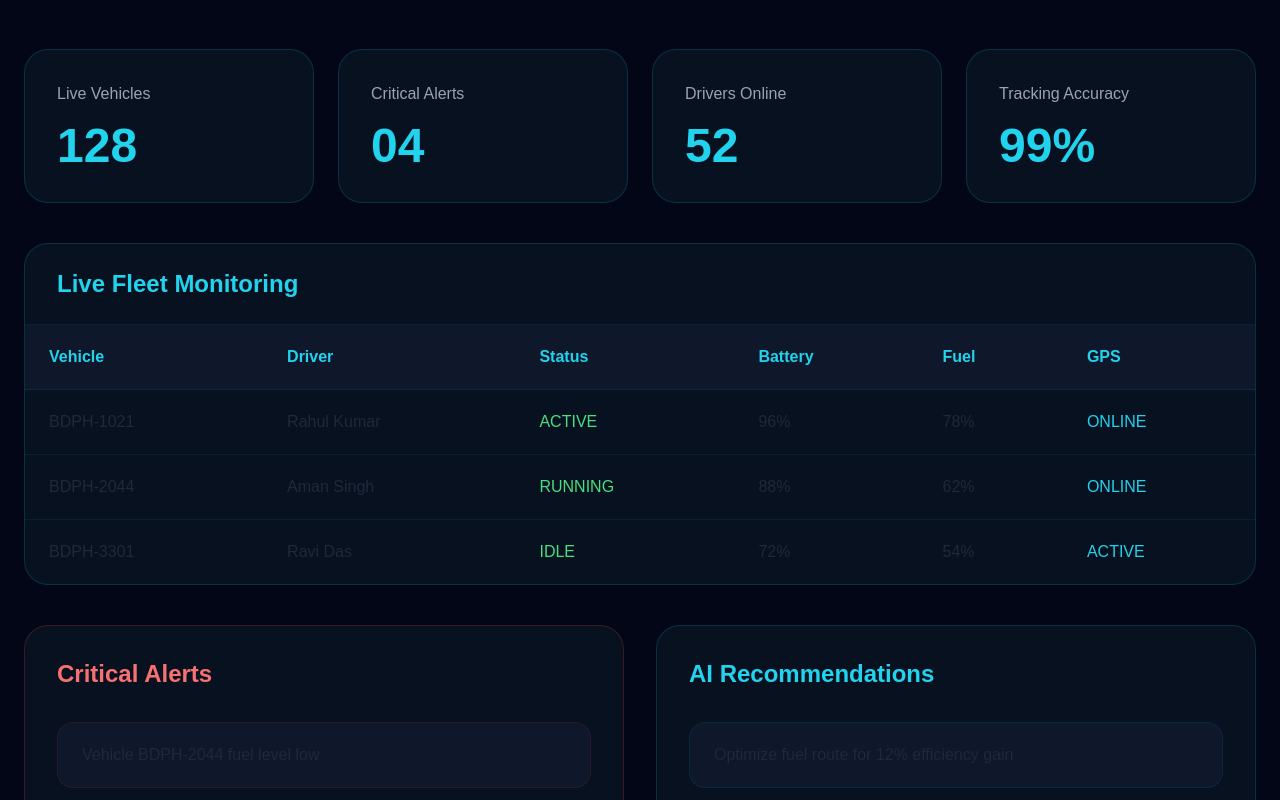
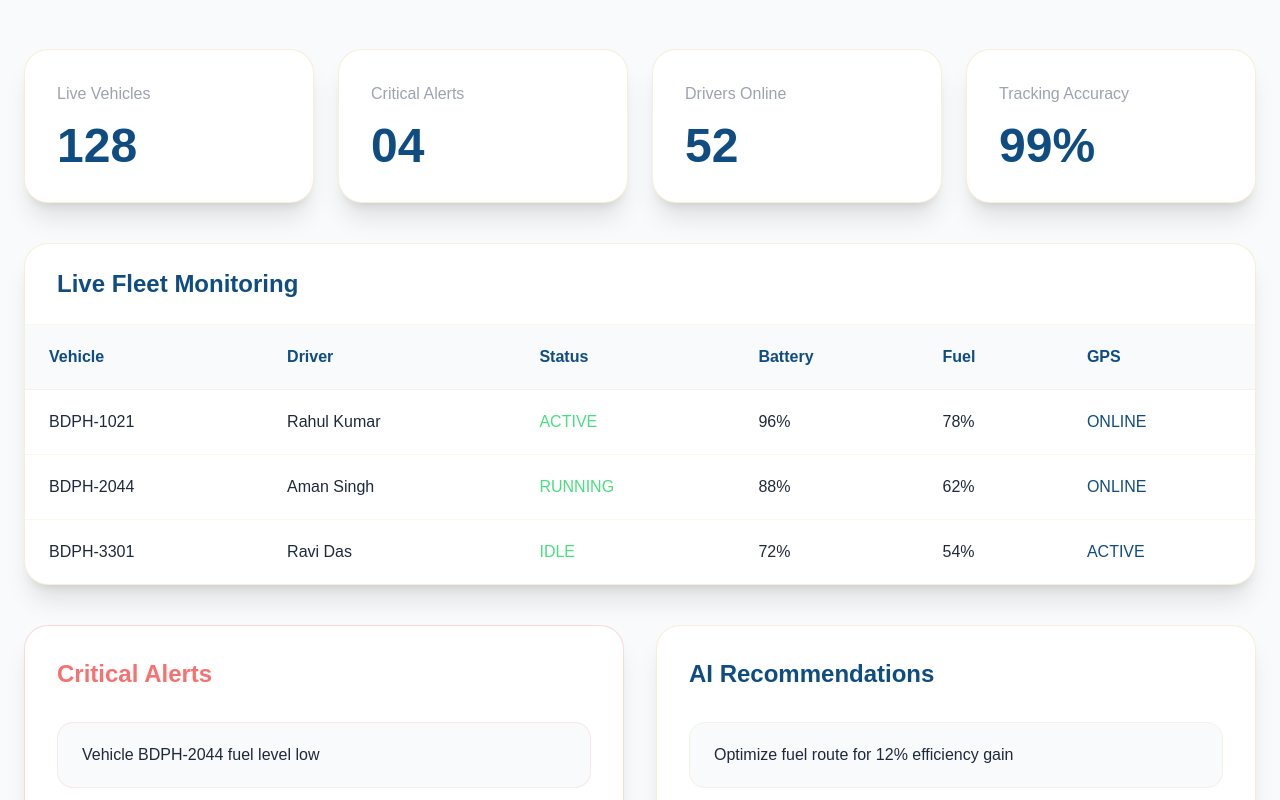
Before and after one commit to pritam1991verma/bdph-fleet-intelligence, a React (Vite) app: page / in a window 1280 px wide. Shown: the part 3860-4660 px from the top of the page. Built offline with nearby package versions, Linux system fonts and the light colour scheme.

Commit message:
Update ControlPanel.tsx

```diff
--- a/src/components/ControlPanel.tsx
+++ b/src/components/ControlPanel.tsx
@@ -3,13 +3,13 @@ import { motion } from "framer-motion";
 function ControlPanel() {
   return (
 
-    <section className="py-24 px-6 bg-[#020617]">
+    <section className="py-24 px-6 bg-slate-50">
 
       <div className="max-w-7xl mx-auto">
 
         <div className="text-center mb-20">
 
-          <h2 className="text-5xl font-bold text-cyan-400 mb-4">
+          <h2 className="text-5xl font-bold text-[#0F4C81] mb-4">
             Enterprise Control Center
           </h2>
 
@@ -45,14 +45,14 @@ function ControlPanel() {
             <motion.div
               key={index}
               whileHover={{ scale: 1.03 }}
-              className="bg-[#08111f] border border-cyan-500/20 rounded-3xl p-8"
+              className="bg-white border border-[#D4AF37]/20 rounded-3xl p-8 shadow-xl"
             >
 
               <div className="text-gray-400 mb-4">
                 {card.title}
               </div>
 
-              <div className="text-5xl font-bold text-cyan-400">
+              <div className="text-5xl font-bold text-[#0F4C81]">
                 {card.value}
               </div>
 
@@ -64,11 +64,11 @@ function ControlPanel() {
 
         {/* LIVE TABLE */}
 
-        <div className="bg-[#08111f] border border-cyan-500/20 rounded-3xl overflow-hidden mb-10">
+        <div className="bg-white border border-[#D4AF37]/20 rounded-3xl overflow-hidden mb-10 shadow-xl">
 
-          <div className="px-8 py-6 border-b border-cyan-500/10">
+          <div className="px-8 py-6 border-b border-[#D4AF37]/10">
 
-            <h3 className="text-2xl font-bold text-cyan-400">
+            <h3 className="text-2xl font-bold text-[#0F4C81]">
               Live Fleet Monitoring
             </h3>
 
@@ -78,31 +78,31 @@ function ControlPanel() {
 
             <table className="w-full">
 
-              <thead className="bg-[#0f172a]">
+              <thead className="bg-slate-50">
 
                 <tr>
 
-                  <th className="text-left px-6 py-5 text-cyan-400">
+                  <th className="text-left px-6 py-5 text-[#0F4C81]">
                     Vehicle
                   </th>
 
-                  <th className="text-left px-6 py-5 text-cyan-400">
+                  <th className="text-left px-6 py-5 text-[#0F4C81]">
                     Driver
                   </th>
 
-                  <th className="text-left px-6 py-5 text-cyan-400">
+                  <th className="text-left px-6 py-5 text-[#0F4C81]">
                     Status
                   </th>
 
-                  <th className="text-left px-6 py-5 text-cyan-400">
+                  <th className="text-left px-6 py-5 text-[#0F4C81]">
                     Battery
                   </th>
 
-                  <th className="text-left px-6 py-5 text-cyan-400">
+                  <th className="text-left px-6 py-5 text-[#0F4C81]">
                     Fuel
                   </th>
 
-                  <th className="text-left px-6 py-5 text-cyan-400">
+                  <th className="text-left px-6 py-5 text-[#0F4C81]">
                     GPS
                   </th>
 
@@ -141,7 +141,7 @@ function ControlPanel() {
 
                   <tr
                     key={index}
-                    className="border-t border-cyan-500/10 hover:bg-[#0f172a] transition"
+                    className="border-t border-[#D4AF37]/10 hover:bg-slate-50 transition"
                   >
 
                     <td className="px-6 py-5">
@@ -164,7 +164,7 @@ function ControlPanel() {
                       {row.fuel}
                     </td>
 
-                    <td className="px-6 py-5 text-cyan-400">
+                    <td className="px-6 py-5 text-[#0F4C81]">
                       {row.gps}
                     </td>
 
@@ -184,7 +184,7 @@ function ControlPanel() {
 
         <div className="grid lg:grid-cols-2 gap-8">
 
-          <div className="bg-[#08111f] border border-red-500/20 rounded-3xl p-8">
+          <div className="bg-white border border-red-500/20 rounded-3xl p-8 shadow-xl">
 
             <h3 className="text-2xl font-bold text-red-400 mb-8">
               Critical Alerts
@@ -201,7 +201,7 @@ function ControlPanel() {
 
                 <div
                   key={index}
-                  className="bg-[#0f172a] border border-red-500/10 rounded-2xl px-6 py-5"
+                  className="bg-slate-50 border border-red-500/10 rounded-2xl px-6 py-5"
                 >
 
                   {alert}
@@ -214,9 +214,9 @@ function ControlPanel() {
 
           </div>
 
-          <div className="bg-[#08111f] border border-cyan-500/20 rounded-3xl p-8">
+          <div className="bg-white border border-[#D4AF37]/20 rounded-3xl p-8 shadow-xl">
 
-            <h3 className="text-2xl font-bold text-cyan-400 mb-8">
+            <h3 className="text-2xl font-bold text-[#0F4C81] mb-8">
               AI Recommendations
             </h3>
 
@@ -231,7 +231,7 @@ function ControlPanel() {
 
                 <div
                   key={index}
-                  className="bg-[#0f172a] border border-cyan-500/10 rounded-2xl px-6 py-5"
+                  className="bg-slate-50 border border-[#D4AF37]/10 rounded-2xl px-6 py-5"
                 >
 
                   {item}
```
